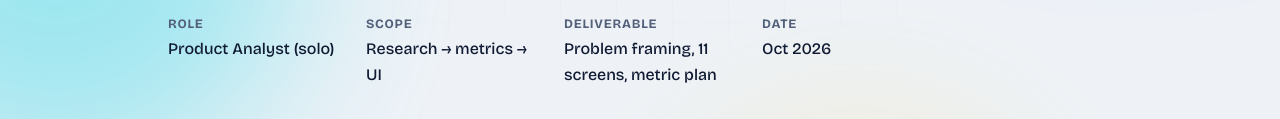
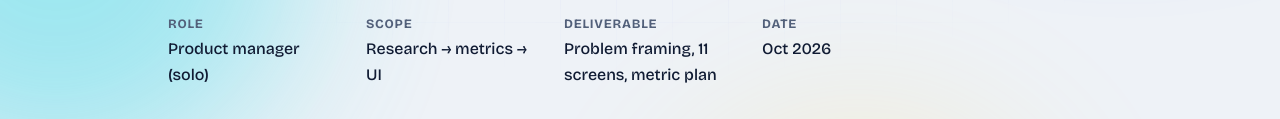
Before and after one commit to akshatsingh119/portfolio, a plain HTML site: page case-studies/rewards-clarity/index.html in a window 1280 px wide. Shown: the part 538-657 px from the top of the page. Drawn offline with nearby package versions, Linux system fonts and the light colour scheme.

Commit message:
Show role as 'Product manager' on both case study pages and cover/og images

```diff
--- a/case-studies/rewards-clarity/index.html
+++ b/case-studies/rewards-clarity/index.html
@@ -36,7 +36,7 @@
       <h1>Reward Receipt: making cashback <span>honest.</span></h1>
       <p class="cs-lede">UPI apps spend real money on cashback, yet users call it bait. I dug into why, and designed a flow that tells people what they'll really get <em>before</em> they pay, then gives every reward a receipt, a status and a rupee value.</p>
       <dl class="cs-meta">
-        <div><dt>Role</dt><dd>Product Analyst (solo)</dd></div>
+        <div><dt>Role</dt><dd>Product manager (solo)</dd></div>
         <div><dt>Scope</dt><dd>Research → metrics → UI</dd></div>
         <div><dt>Deliverable</dt><dd>Problem framing, 11 screens, metric plan</dd></div>
         <div><dt>Date</dt><dd>Oct 2026</dd></div>
```
Also changed, not shown: case-studies/upi-refund-status/index.html (+1 -1 lines), assets/img/rewards-clarity/cover-1600.webp, assets/img/rewards-clarity/og-cover-1200x630.jpg, assets/img/upi-refund-status/cover-1600.webp, assets/img/upi-refund-status/og-cover-1200x630.jpg.
